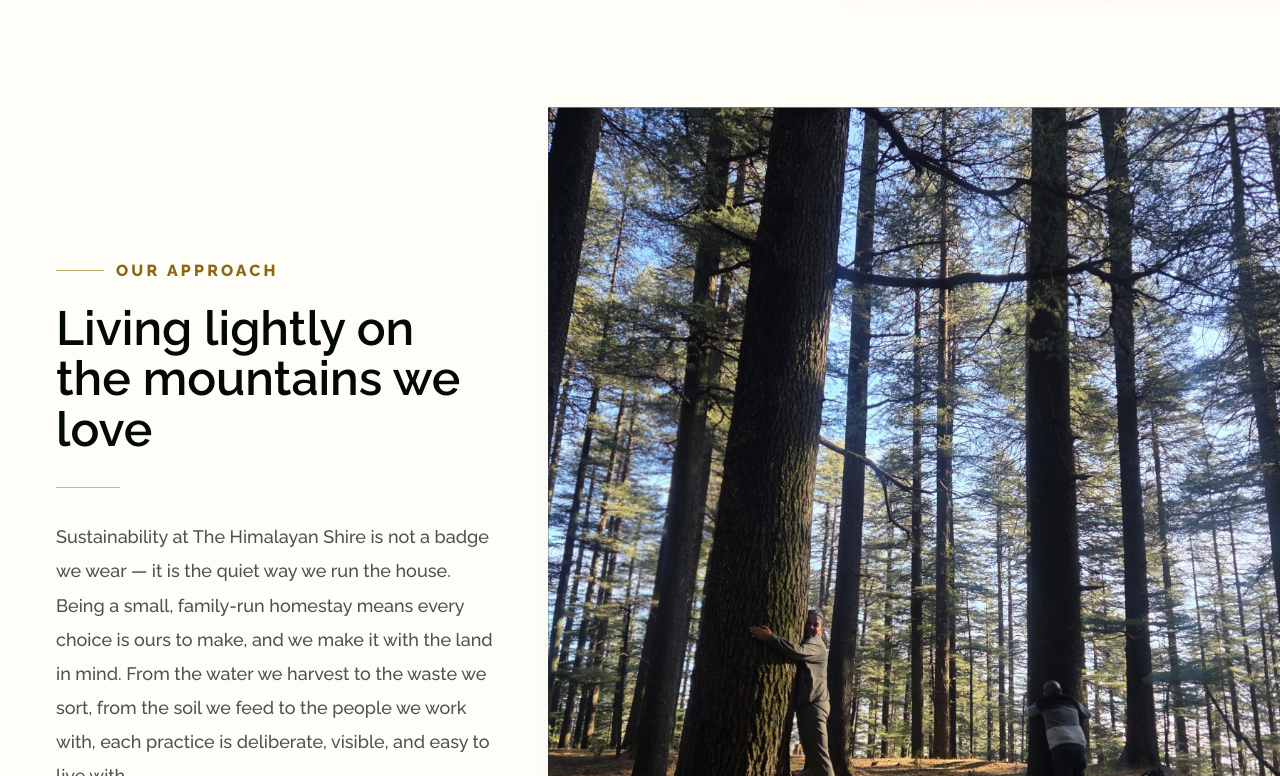
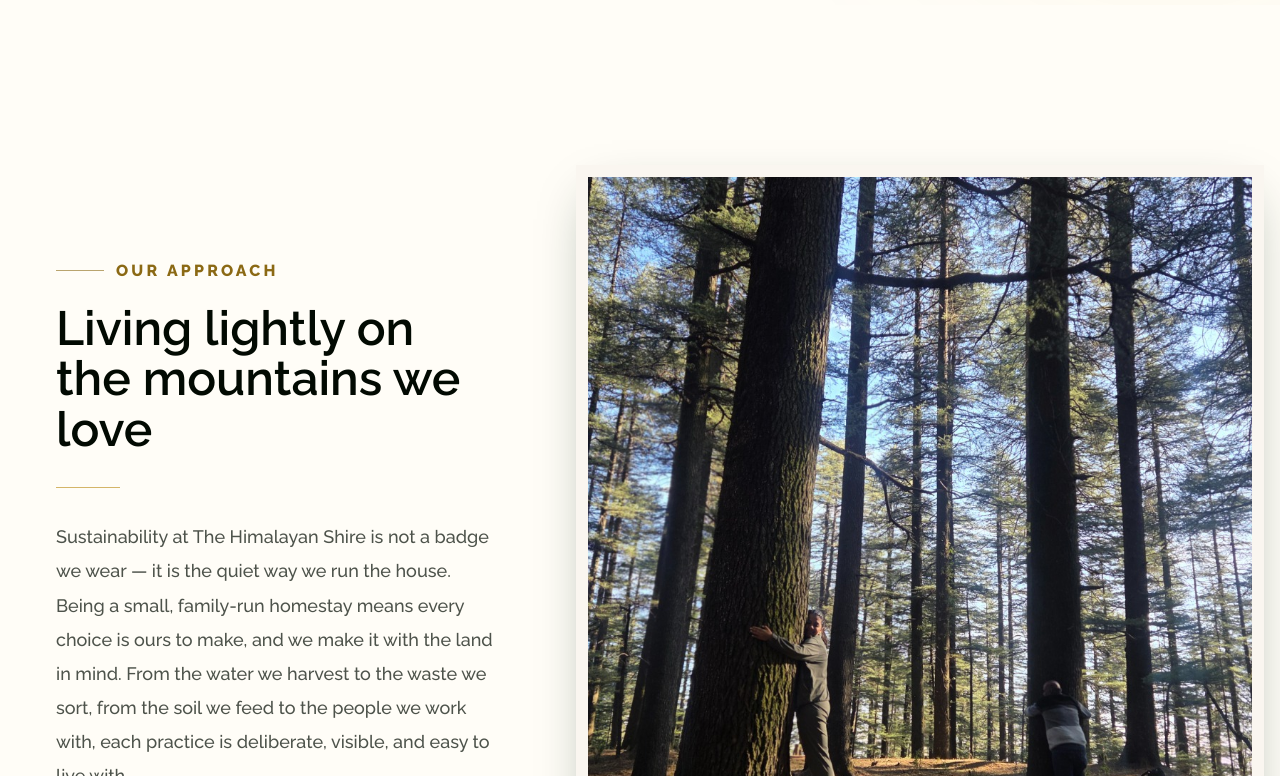
Before and after one commit to theone14122000/shire, a Next.js app: page /sustainability in a window 1280 px wide. Shown: the part 524-1300 px from the top of the page. Built offline with nearby package versions, Linux system fonts and the light colour scheme; no server answers; the database is empty.

Commit message:
Fix polaroid card text overlapping image on sustainability page

```diff
--- a/app/components/sustainability/SustainabilityContent.tsx
+++ b/app/components/sustainability/SustainabilityContent.tsx
@@ -146,10 +146,8 @@ function ApproachSection({
           className="relative lg:col-span-7"
         >
           <div className="bg-cream-50 p-3 pb-4 shadow-[0_18px_50px_-18px_rgba(6,40,25,0.4)] transition-shadow duration-500 hover:shadow-[0_32px_70px_-20px_rgba(6,40,25,0.5)] lg:-mr-10">
-            <motion.div
-              style={{ y, scale: 1.12 }}
-              className="relative aspect-[4/5] w-full overflow-hidden bg-emerald-950 sm:aspect-[4/4.6]"
-            >
+            <div className="relative aspect-[4/5] w-full overflow-hidden bg-emerald-950 sm:aspect-[4/4.6]">
+              <motion.div style={{ y, scale: 1.12 }} className="absolute inset-0">
                 <Image
                   src={image.src}
                   alt={image.title}
@@ -159,6 +157,7 @@ function ApproachSection({
                   className="object-cover"
                 />
               </motion.div>
+            </div>
             <div className="px-2 pb-1.5 pt-5 text-left">
               <span className="mb-3 block h-px w-10 bg-gold-600/60" />
               <p className="font-display text-xl font-semibold leading-snug text-emerald-950 sm:text-[1.35rem]">
```
Lines whose indentation alone changed are shown as unchanged.
